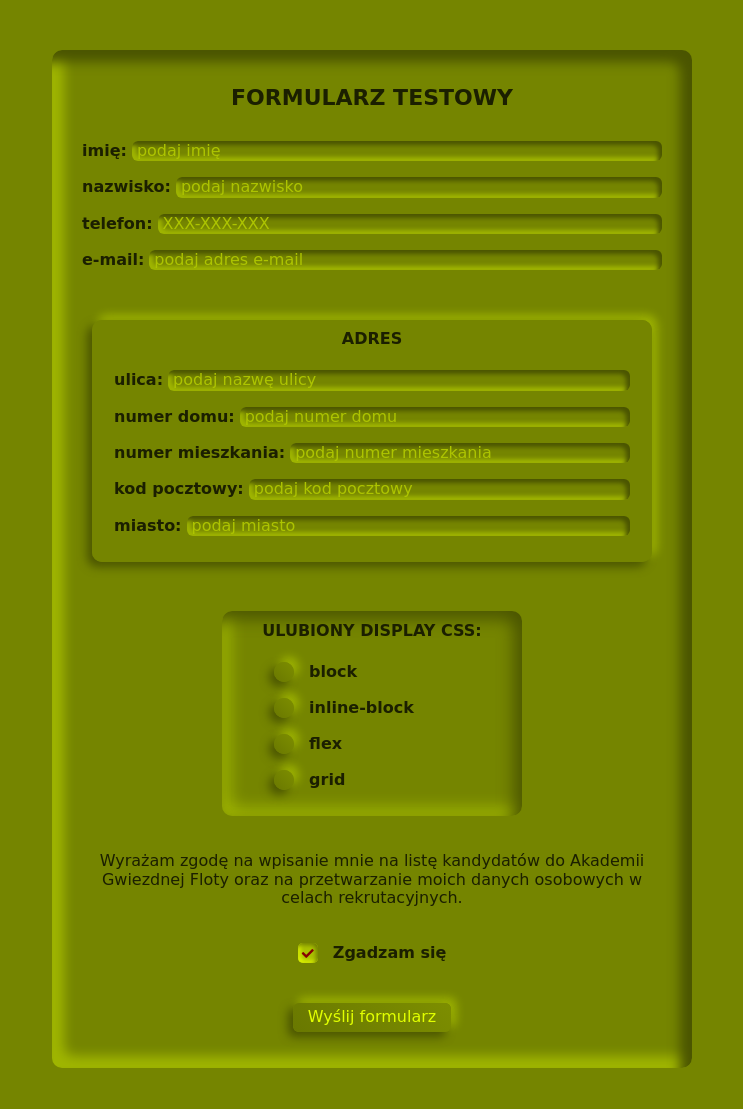
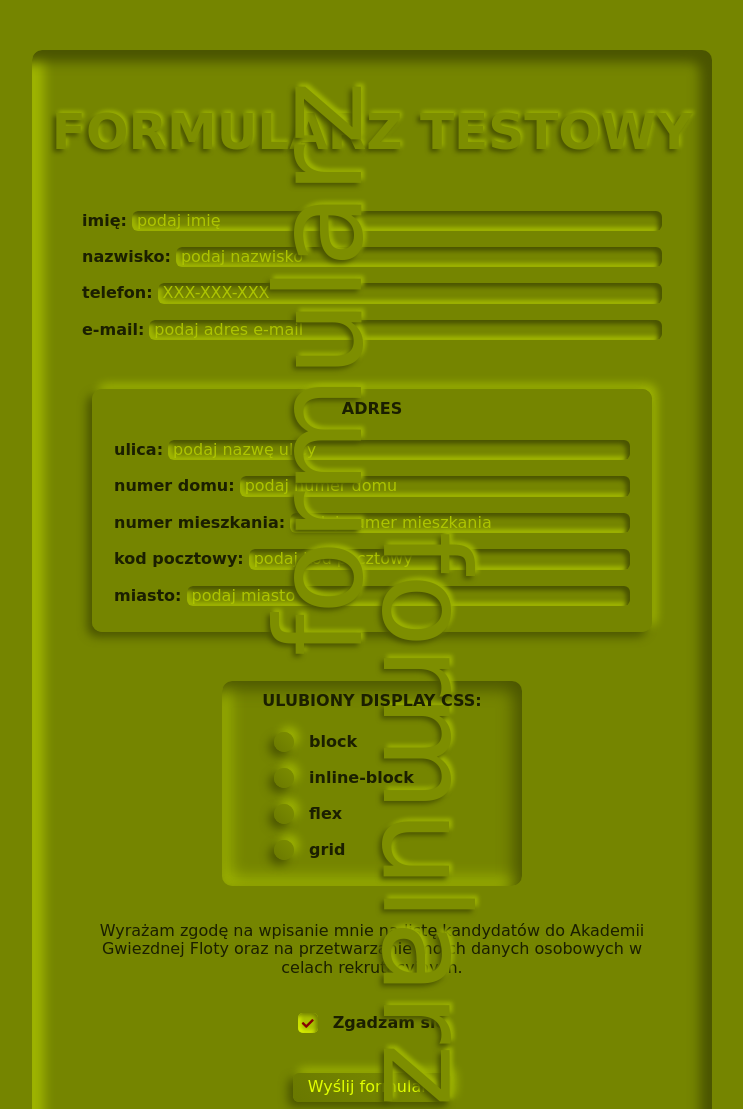
Before and after one commit to dorotapindur/forms-practice, a plain HTML site: page index.html in a window 1280 px wide. Shown: the top 1109 px of the page, without its empty margins (268-1011 px from the left). Drawn offline with Linux system fonts and the light colour scheme; a web font is replaced by a local one.

Commit message:
embellishments added

```diff
--- a/index.html
+++ b/index.html
@@ -12,6 +12,8 @@
 
 
 <body>
+  <div class="embellishment embellishment--left">formularz</div>
+  <div class="embellishment embellishment--right">formularz</div>
   <main>
     <h1>formularz testowy</h1>
     <form class="form" action="https://dev.cotenfrontend.pl" method="post">
@@ -83,7 +85,7 @@
       </fieldset>
       <p class="agreement">Wyrażam zgodę na wpisanie mnie na listę kandydatów do Akademii Gwiezdnej Floty oraz na przetwarzanie moich danych osobowych w celach rekrutacyjnych.</p>
       <p class="agreement__input">
-        <input class="form__item--checkbox" id="agree" checked type="checkbox" name="agree"></input>
+        <input class="form__item--checkbox" id="agree" checked="" type="checkbox" name="agree"></input>
         <label class="form-description--checkbox" for="agree">Zgadzam się</label>
       </p>
 
--- a/style.css
+++ b/style.css
@@ -15,8 +15,28 @@ body {
     padding: 0;
     margin: 0;
     font-family: 'Baloo Chettan 2', cursive;
+    position: relative;
 }
+.embellishment {
+    font-size: 120px;
+    color: #7d8e00;
 
+    position: absolute;
+}
+.embellishment--left {
+    top: 300px;
+    left: 300px;
+    transform: rotate(-90deg);
+    text-shadow:  -3px -3px 5px #4b5500,
+                 3px 3px 4px #9fb500;
+}
+.embellishment--right {
+    bottom: 300px;
+    right: 300px;
+    transform: rotate(90deg);
+    text-shadow:  3px 3px 5px #4b5500,
+                 -3px -3px 4px #9fb500;
+}
 main {
     display: flex;
     align-items: center;
@@ -33,9 +53,11 @@ main {
 }
 h1 {
     display: inline-block;
-    font-size: 22px;
+    font-size: 50px;
     text-transform: uppercase;
-    color:#1b1f00;
+    color: #7d8e00;
+    text-shadow:  -3px 3px 4px #4b5500,
+                 2px -2px 4px #9fb500;
 }
 .form {
     display: inline-block;
```
